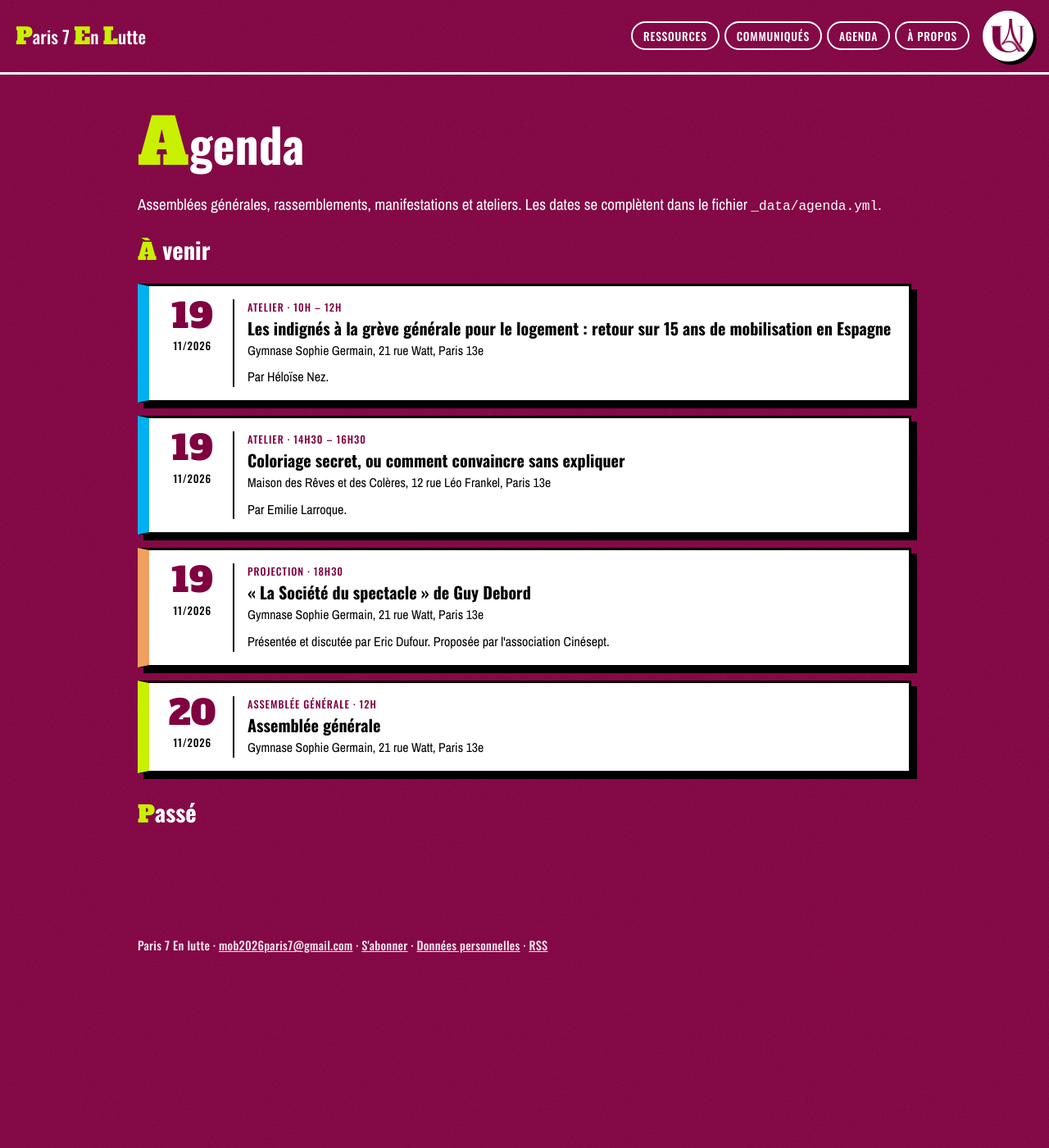
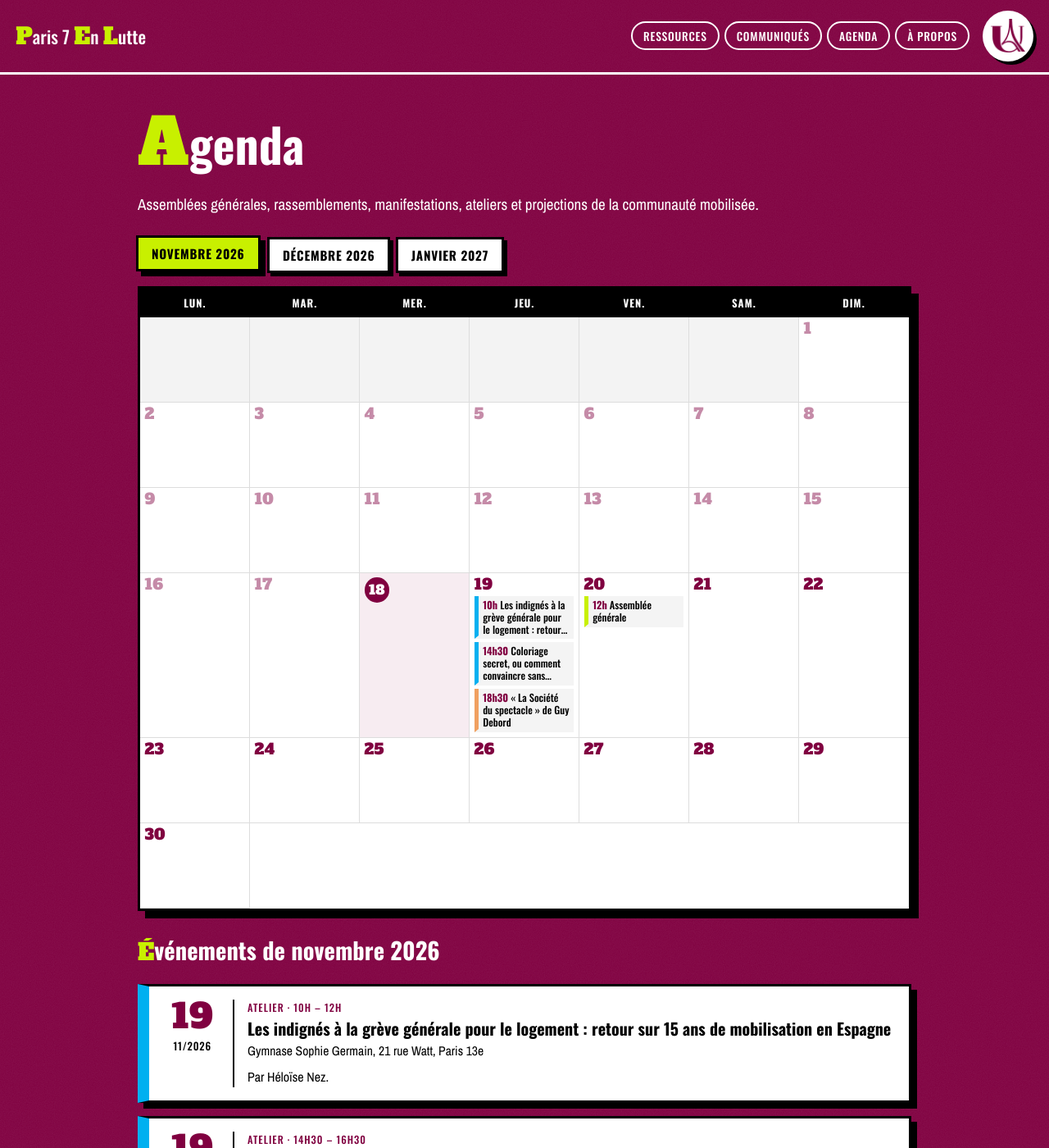
Before and after one commit to Paris7enLutte/paris7enlutte.github.io, a Jekyll site: the page built from agenda.html, in a window 1280 px wide and 1400 px high. Shown: the whole window at 82% size. Built offline with Jekyll 4.4.1, drawn with Linux system fonts in a browser that asks for light colours; part of the change alters nothing that is shown.

Commit message:
Agenda : onglets par mois et vue calendrier

```diff
--- a/agenda.html
+++ b/agenda.html
@@ -5,17 +5,16 @@ permalink: /agenda/
 theme: ocre
 ---
 <h1>Agenda</h1>
-<p>Assemblées générales, rassemblements, manifestations et ateliers. Les dates se complètent dans le fichier <code>_data/agenda.yml</code>.</p>
+<p>Assemblées générales, rassemblements, manifestations, ateliers et projections de la communauté mobilisée.</p>
 
-<h2>À venir</h2>
-<div id="a-venir" class="agenda"></div>
-<p id="rien" class="petit" hidden>Aucune date annoncée pour le moment.</p>
+<div class="mois-onglets" role="tablist" aria-label="Mois" hidden></div>
+<div id="calendrier" class="calendrier" hidden></div>
 
-<h2>Passé</h2>
-<div id="passe" class="agenda">
+<h2 id="liste-titre">Événements</h2>
+<div id="liste" class="agenda">
 {% assign evts = site.data.agenda | sort: "date" %}
 {% for e in evts %}
-  <article class="evenement evenement--{{ e.type | slugify: "latin" }}" data-date="{{ e.date }}">
+  <article id="evt-{{ forloop.index }}" class="evenement evenement--{{ e.type | slugify: "latin" }}" data-date="{{ e.date }}" data-titre="{{ e.titre | escape }}" data-heure="{{ e.heure }}" data-type="{{ e.type | slugify: "latin" }}">
     <div class="evenement-date">
       <span class="jour">{{ e.date | date: "%d" }}</span>
       <span class="mois">{{ e.date | date: "%m/%Y" }}</span>
@@ -29,16 +28,65 @@ theme: ocre
   </article>
 {% endfor %}
 </div>
+<p id="rien" class="petit" hidden>Aucun événement ce mois-ci.</p>
 
 <script>
-  (function () {
-    var aujourdhui = new Date().toISOString().slice(0, 10);
-    var venir = document.getElementById('a-venir'), passe = document.getElementById('passe');
-    Array.from(passe.children).forEach(function (e) {
-      if (e.dataset.date >= aujourdhui) venir.appendChild(e);
+(function () {
+  var MOIS = ['janvier','février','mars','avril','mai','juin','juillet','août','septembre','octobre','novembre','décembre'];
+  var JOURS = ['lun.','mar.','mer.','jeu.','ven.','sam.','dim.'];
+  var pad = function (n) { return (n < 10 ? '0' : '') + n; };
+  var d = new Date(), aujourdhui = d.getFullYear() + '-' + pad(d.getMonth() + 1) + '-' + pad(d.getDate());
+  var moisCourant = aujourdhui.slice(0, 7);
+  var liste = document.getElementById('liste'), cal = document.getElementById('calendrier');
+  var onglets = document.querySelector('.mois-onglets'), titre = document.getElementById('liste-titre');
+  var evts = Array.from(liste.querySelectorAll('.evenement'));
+  evts.forEach(function (e) { if (e.dataset.date < aujourdhui) e.classList.add('evenement--passe'); });
+
+  var mois = evts.map(function (e) { return e.dataset.date.slice(0, 7); });
+  for (var k = 0; k < 3; k++) { var x = new Date(d.getFullYear(), d.getMonth() + k, 1); mois.push(x.getFullYear() + '-' + pad(x.getMonth() + 1)); }
+  mois = mois.filter(function (m, i) { return mois.indexOf(m) === i; }).sort();
+  var nom = function (m) { return MOIS[+m.slice(5) - 1] + ' ' + m.slice(0, 4); };
+
+  function afficher(m) {
+    Array.from(onglets.children).forEach(function (b) {
+      var actif = b.dataset.mois === m;
+      b.setAttribute('aria-selected', actif); b.tabIndex = actif ? 0 : -1;
     });
-    var anciens = Array.from(passe.children).reverse();
-    anciens.forEach(function (e) { passe.appendChild(e); });
-    document.getElementById('rien').hidden = venir.children.length > 0;
-  })();
+    var annee = +m.slice(0, 4), mo = +m.slice(5) - 1;
+    var premier = (new Date(annee, mo, 1).getDay() + 6) % 7, nb = new Date(annee, mo + 1, 0).getDate();
+    var html = '<div class="cal-tete">' + JOURS.map(function (j) { return '<span>' + j + '</span>'; }).join('') + '</div><div class="cal-grille">';
+    for (var i = 0; i < premier; i++) html += '<div class="cal-case cal-vide"></div>';
+    for (var j = 1; j <= nb; j++) {
+      var date = m + '-' + pad(j), du = evts.filter(function (e) { return e.dataset.date === date; });
+      html += '<div class="cal-case' + (date === aujourdhui ? ' cal-aujourdhui' : '') + (du.length ? ' cal-occupe' : '') + (date < aujourdhui ? ' cal-passe' : '') + '"><span class="cal-num">' + j + '</span>';
+      du.forEach(function (e) {
+        html += '<a class="cal-evt cal-evt--' + e.dataset.type + '" href="#' + e.id + '">' + (e.dataset.heure ? '<b>' + e.dataset.heure.split(' ')[0] + '</b> ' : '') + e.dataset.titre + '</a>';
+      });
+      html += '</div>';
+    }
+    cal.innerHTML = html + '</div>';
+    var n = 0;
+    evts.forEach(function (e) { var v = e.dataset.date.slice(0, 7) === m; e.hidden = !v; if (v) n++; });
+    titre.textContent = 'Événements de ' + nom(m);
+    document.getElementById('rien').hidden = n > 0;
+    try { history.replaceState(null, '', '#' + m); } catch (err) {}
+  }
+
+  mois.forEach(function (m) {
+    var b = document.createElement('button');
+    b.type = 'button'; b.setAttribute('role', 'tab'); b.dataset.mois = m;
+    b.className = 'onglet' + (m < moisCourant ? ' onglet--passe' : '');
+    b.textContent = nom(m);
+    b.addEventListener('click', function () { afficher(m); });
+    onglets.appendChild(b);
+  });
+  onglets.addEventListener('keydown', function (ev) {
+    var i = mois.indexOf(onglets.querySelector('[aria-selected=true]').dataset.mois);
+    if (ev.key === 'ArrowRight' && i < mois.length - 1) i++; else if (ev.key === 'ArrowLeft' && i > 0) i--; else return;
+    afficher(mois[i]); onglets.children[i].focus();
+  });
+  onglets.hidden = false; cal.hidden = false;
+  var demande = location.hash.slice(1);
+  afficher(mois.indexOf(demande) >= 0 ? demande : moisCourant);
+})();
 </script>
```
